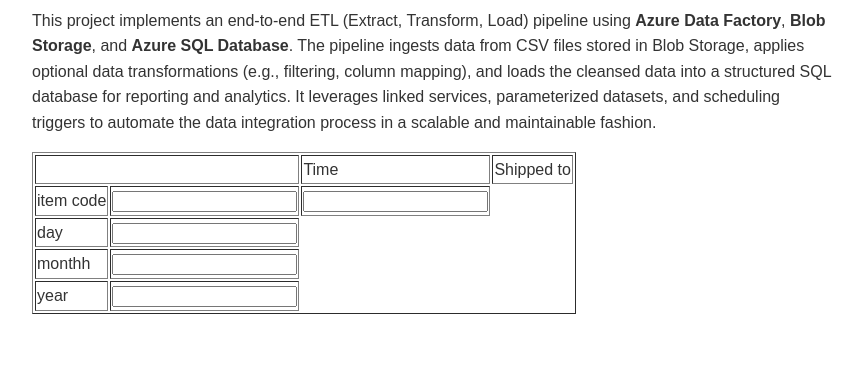
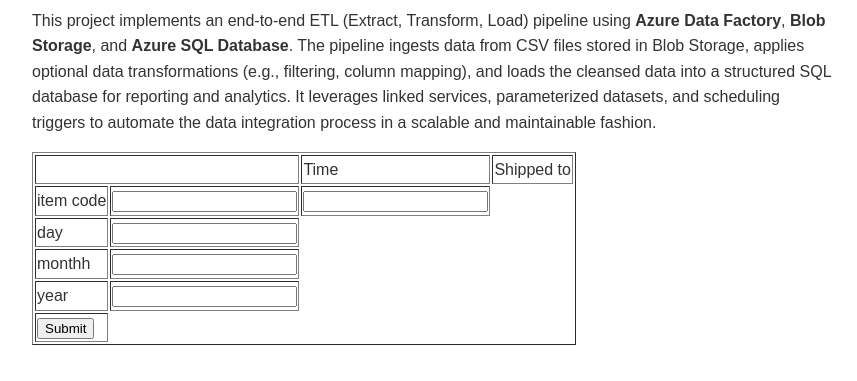
Before and after one commit to AbhishekAce/azure-based-ETL-and-Pipeline-project, a plain HTML site: page index.html in a window 1280 px wide. Shown: the part 97-478 px from the top of the page, without its empty margins (0-857 px from the left). Drawn offline with Linux system fonts and the light colour scheme.

Commit message:
Update index.html

```diff
--- a/index.html
+++ b/index.html
@@ -46,6 +46,9 @@
           <td>year</td>
           <td><input type="text"></td>
         </tr>
+        <tr>
+          <td><input type="submit"></td>
+        </tr>
 
       </table>
     </form>
```
